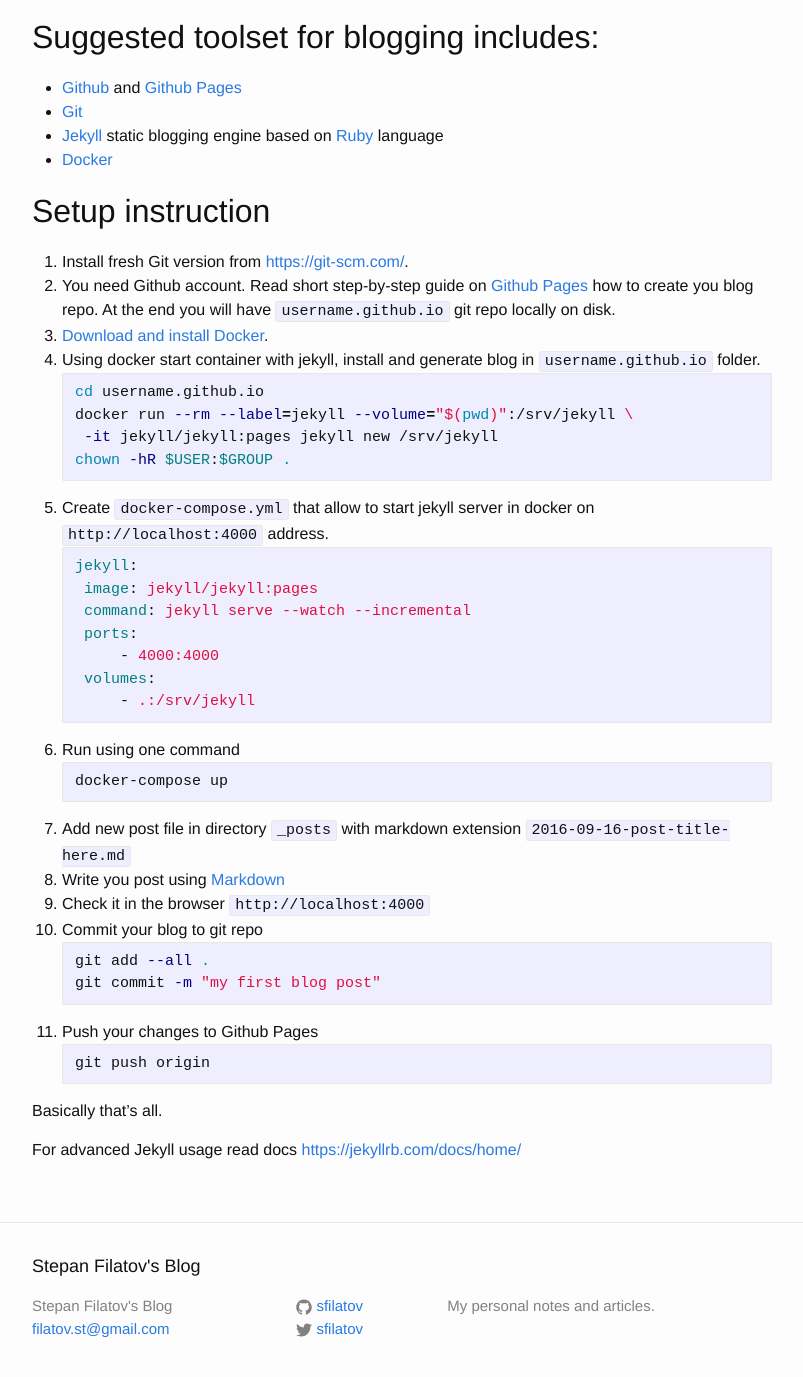
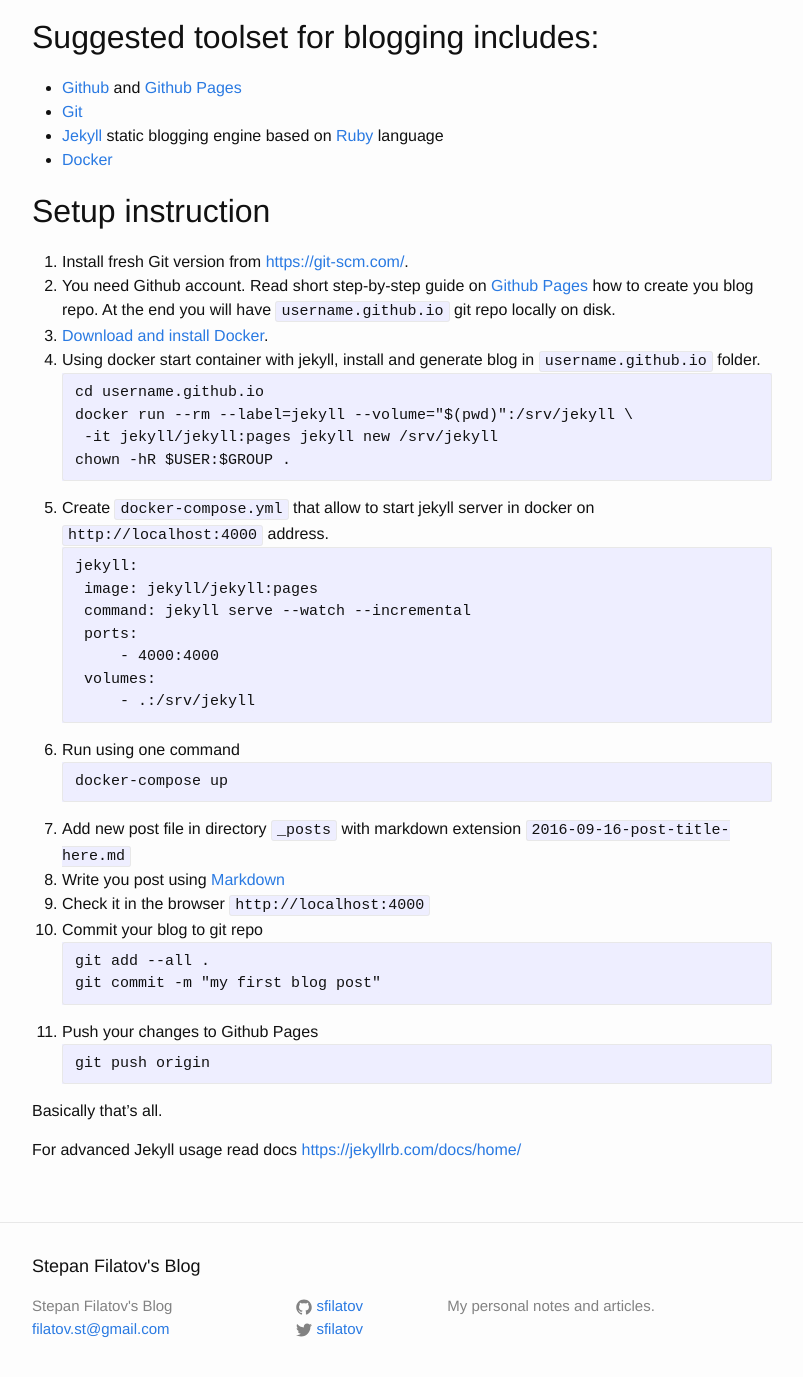
Before and after one commit to sfilatov/sfilatov.github.io, a Jekyll site: the page built from _posts/2016-09-08-setup-your-jekyll-blog.md, in a window 1280 px wide and 1400 px high, scrolled down 601 px. Shown: the top 1377 px of the window, without its empty margins (238-1041 px from the left). Built offline with Jekyll 4.4.1, drawn with Linux system fonts in a browser that asks for light colours; comment, search, counter and statistics services are not loaded.

Commit message:
update post

````diff
--- a/_posts/2016-09-08-setup-your-jekyll-blog.md
+++ b/_posts/2016-09-08-setup-your-jekyll-blog.md
@@ -37,14 +37,14 @@
 2. You need Github account. Read short step-by-step guide on [Github Pages](https://pages.github.com/) how to create you blog repo. At the end you will have ```username.github.io``` git repo locally on disk.
 3. [Download and install Docker](https://www.docker.com/products/docker).
 4. Using docker start container with jekyll, install and generate blog in `username.github.io` folder.
-```bash
+```
 cd username.github.io
 docker run --rm --label=jekyll --volume="$(pwd)":/srv/jekyll \
  -it jekyll/jekyll:pages jekyll new /srv/jekyll
 chown -hR $USER:$GROUP .
 ```
 5. Create `docker-compose.yml` that allow to start jekyll server in docker on `http://localhost:4000` address.
-```yml
+```
 jekyll:
     image: jekyll/jekyll:pages
     command: jekyll serve --watch --incremental
@@ -54,19 +54,19 @@
         - .:/srv/jekyll
 ```
 6. Run using one command
-```bash
+```
 docker-compose up
 ```
 7. Add new post file in directory `_posts` with markdown extension `2016-09-16-post-title-here.md`
 8. Write you post using [Markdown](https://github.com/adam-p/markdown-here/wiki/Markdown-Cheatsheet)
 8. Check it in the browser `http://localhost:4000`
 9. Commit your blog to git repo
-```bash
+```
 git add --all .
 git commit -m "my first blog post"
 ```
 10. Push your changes to Github Pages
-```bash
+```
 git push origin
 ```
 
````
